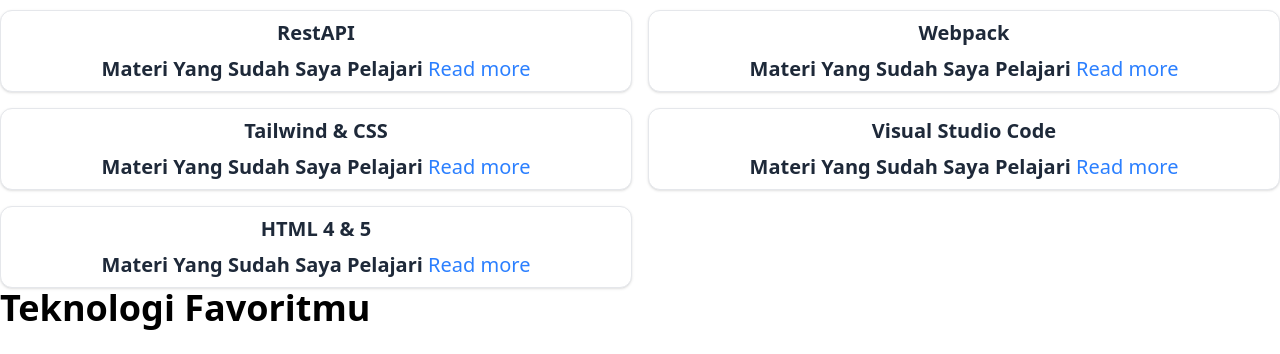
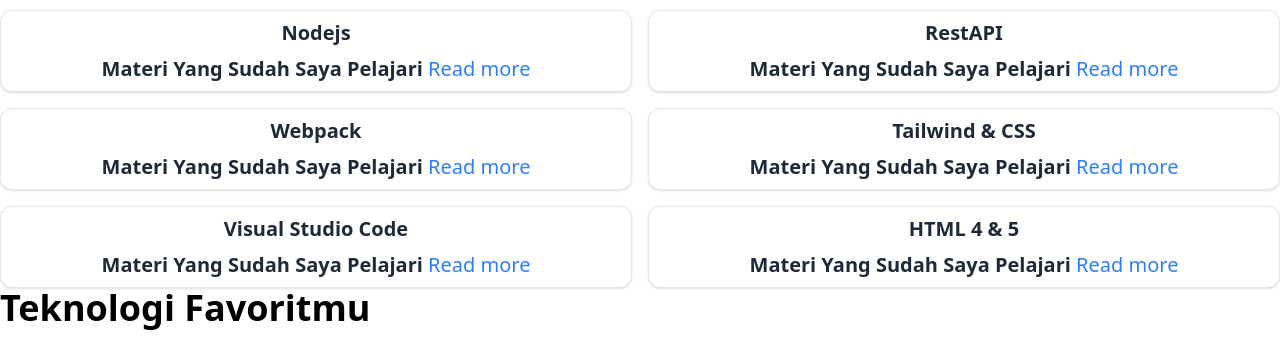
Before and after one commit to fadlisabda/fadlisabda.github.io, a website: page src/index.html in a window 1280 px wide. Shown: the part 694-1048 px from the top of the page. Drawn offline with Linux system fonts and the light colour scheme.

Commit message:
tambah nodejs

```diff
--- a/src/index.html
+++ b/src/index.html
@@ -92,14 +92,14 @@
                 </li>
               </ul>
             </article>
-            <!-- <article class="rounded-xl border border-gray-200 bg-white shadow-sm transition hover:shadow-lg text-center">
+            <article class="rounded-xl border border-gray-200 bg-white shadow-sm transition hover:shadow-lg text-center">
               <h3 class="text-xl font-semibold text-gray-800 my-2">Nodejs</h3>
               <ul>
                 <li class="text-xl font-semibold text-gray-800 my-2">
                   Materi Yang Sudah Saya Pelajari <a href="https://github.com/fadlisabda/nodejs" target="_blank" class="font-medium text-fg-brand text-blue-500 hover:underline">Read more</a>
                 </li>
               </ul>
-            </article> -->
+            </article>
             <article class="rounded-xl border border-gray-200 bg-white shadow-sm transition hover:shadow-lg text-center">
               <h3 class="text-xl font-semibold text-gray-800 my-2">RestAPI</h3>
               <ul>
```
